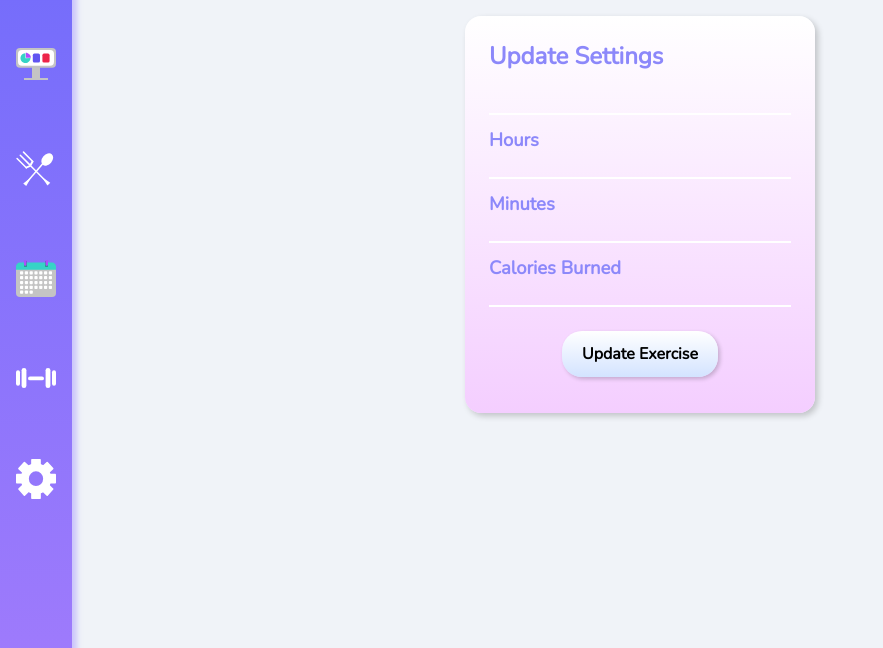
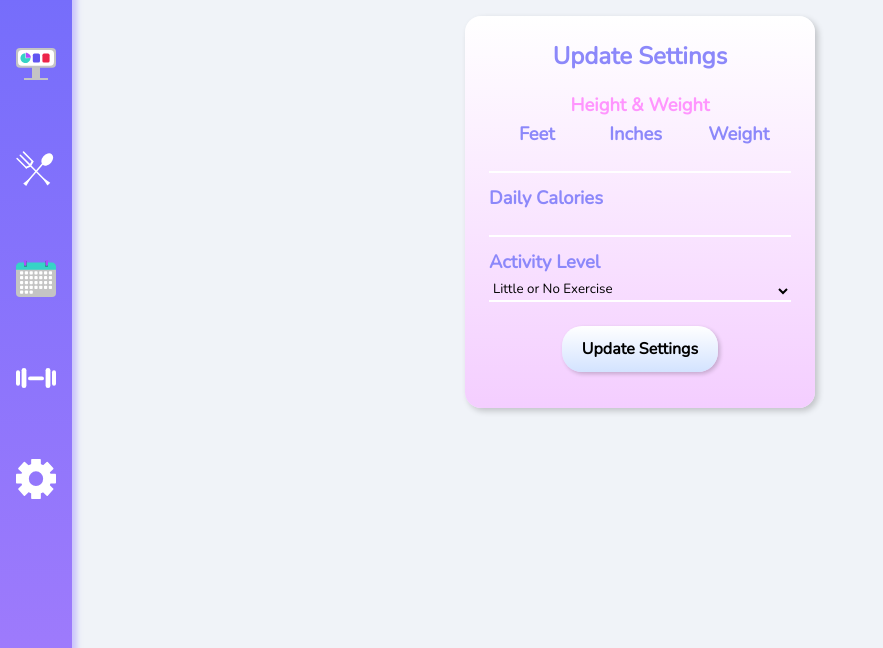
Before and after one commit to connorskorburg/HealthTrak, a Flask app: template templates/settings.html in a window 1280 px wide. Shown: the part 64-712 px from the top of the page, without its empty margins (0-883 px from the left). Run offline with Flask 2, Linux system fonts and the light colour scheme; the template is opened without the code that fills it, so the values that code supplies are empty.

Commit message:
added settings page with validations, and update user info

```diff
--- a/static/css/calendar.css
+++ b/static/css/calendar.css
@@ -695,6 +695,13 @@ body {
   padding: 0.25rem;
   color: var(--pink);
 }
+.hw-bg {
+  text-align: center;
+  font-weight: 600;
+  padding: 0.25rem;
+  color: var(--pink);
+  font-size: 1.15rem;
+}
 .ta-center {
   text-align: center;
 }
@@ -790,3 +797,9 @@ body {
     }
   }
 /* reg form */
+
+.success {
+  background-color: rgb(162, 216, 162);
+  color: rgb(15, 56, 15);
+  padding: 0.5rem 0;
+}
--- a/templates/reg.html
+++ b/templates/reg.html
@@ -92,6 +92,7 @@
                 <input type="number" name="weight" min="0">
               </label>
             </div>
+
           </section>
 
 
--- a/templates/settings.html
+++ b/templates/settings.html
@@ -22,32 +22,63 @@
 
   </nav>
 
+  {% with success_msg = get_flashed_messages(category_filter = ["success_msg"]) %}
+    {% if success_msg %}
+        {% for msg in success_msg %}
+            <p class="success ta-center">{{ msg }}</p>
+        {% endfor %}
+    {% endif %}
+    {% endwith %}
+  <form id="settings-form" class="update-form" action="/updateSettings" method="post">
 
-  <form class="update-form" action="/updateSettings" method="post">
-    <h2>Update Settings</h2>
+    <h2 class="ta-center">Update Settings</h2>
 
-    <label>
+    {% with settings_error = get_flashed_messages(category_filter = ["settings_error"]) %}
+        {% if settings_error %}
+            {% for settings_err in settings_error %}
+                <p class="meal-error ta-center">{{ settings_err }}</p>
+            {% endfor %}
+        {% endif %}
+    {% endwith %}
 
-        <input type="text" name="exercise_name">
+    <h3 class="hw-bg">Height & Weight</h3>
+
+    <div class="reg-form-container ta-center">
+        <label >
+          Feet
+          <input class="ta-center" type="number" name="feet" value="{{ user_feet }}">
         </label>
 
         <label>
-        Hours
-        <input type="number" name="hours" >
+          Inches
+          <input class="ta-center" type="number" name="inches" value="{{ user_inches }}">
         </label>
 
         <label>
-        Minutes
-        <input type="number" name="minutes">
+          Weight
+          <input class="ta-center" type="number" name="weight" value="{{ user.weight }}">
+        </label>
+      </div>
+
+    <label>
+        Daily Calories
+        <input type="number" name="daily_calories" value="{{ user.daily_calories }}">
     </label>
 
+
     <label>
-        Calories Burned
-        <input type="number" name="calories_burned">
+        Activity Level
+        <select name="activity">
+          <option value="1.2">Little or No Exercise</option>
+          <option value="1.375">Exercise 1-3 Days a Week</option>
+          <option value="1.55">Exercise 3-5 Days a Week</option>
+          <option value="1.725">Exercise 6-7 Days a Week</option>
+          <option value="1.9">Exercise/Sports or 2x Training Everyday</option>
+        </select>
       </label>
 
     <div class="btn-food-container">
-        <button type="submit">Update Exercise</button>
+        <button type="submit">Update Settings</button>
     </div>
 
 </form>
```
Also changed, not shown: controllers.py (+15 -2 lines), models.py (+16 -1 lines). Lines whose indentation alone changed are shown as unchanged.
